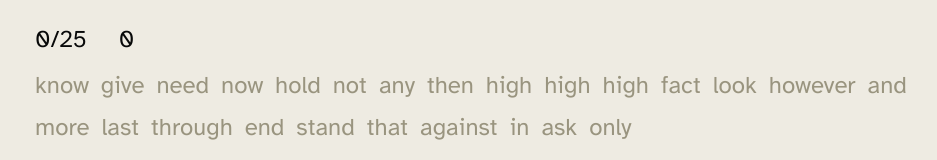
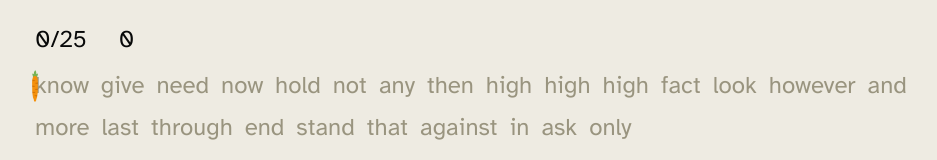
Before and after one commit to SantiagoG14/Type, a React (Create React App) app: page / in a window 1280 px wide. Shown: the part 275-435 px from the top of the page, without its empty margins (141-1078 px from the left). Built offline with nearby package versions, Linux system fonts and the light colour scheme.

Commit message:
optimized caret and fix crash bug

```diff
--- a/src/components/TypeTest/Caret.js
+++ b/src/components/TypeTest/Caret.js
@@ -1,26 +1,24 @@
-import React, { useMemo } from "react"
+import React, { memo } from "react"
 import { motion } from "framer-motion"
 import styled from "styled-components"
 
-export default function Caret({
+export default memo(function Caret({
   caretRef,
   curLeft,
   curTop,
   restartbuttonfocus,
 }) {
-  const cachedLeft = useMemo(() => curLeft, [curLeft])
-  const cachedTop = useMemo(() => curTop, [curTop])
   return (
     <StyledCaret
       as={motion.div}
       ref={caretRef}
-      animate={{ left: cachedLeft, top: cachedTop }}
-      transition={{ ease: "linear", duration: 0.1 }}
+      animate={{ left: curLeft, top: curTop }}
+      transition={{ ease: "linear", duration: 0.11 }}
       imgurl={process.env.PUBLIC_URL + "/carrot.png"}
       restartbuttonfocus={restartbuttonfocus}
     ></StyledCaret>
   )
-}
+})
 
 const StyledCaret = styled.div`
   height: 2rem;
@@ -32,8 +30,6 @@ const StyledCaret = styled.div`
   z-index: 1;
   top: 0;
   left: 0;
-  /* animation: afk 1000ms ease;
-  animation-iteration-count: infinite; */
 
   @keyframes afk {
     0% {
--- a/src/components/TypeTest/RestartButton.js
+++ b/src/components/TypeTest/RestartButton.js
@@ -9,6 +9,7 @@ export default function RestartButton({
     <StyledButton
       ref={restartButtonRef}
       onClick={handleRestartTest}
+      // onSubmit={handleRestartTest}
       tabIndex={0}
       onBlur={() => setRestartButtonFocus(false)}
       onMouseDown={() => setRestartButtonFocus(true)}
--- a/src/components/TypeTest/TypeText.js
+++ b/src/components/TypeTest/TypeText.js
@@ -4,18 +4,23 @@ import TypeWord from "./TypeWord"
 import styled from "styled-components"
 import RestartButton from "./RestartButton"
 import TestConfig from "./TestConfig"
-import useTypeTest, { ACTIONS, MODES } from "../../hooks/useTypeTest"
+import useTypeTest, { MODES } from "../../hooks/useTypeTest"
 import { FEEDBACK } from "../../hooks/useTypeTest"
+import { motion } from "framer-motion"
 
 export default function TypeText() {
   const caretRef = useRef()
   const testWrapperRef = useRef()
+  const testWrapperRect = useRef({ left: 0, top: 0 })
+  const firstWordRect = useRef({ height: 0 })
   const restartButtonRef = useRef()
   const wordsWrapperRef = useRef()
+  const navBarHeight = useRef()
   const [restartButtonFocus, setRestartButtonFocus] = useState(false)
   const [caretLeft, setCaretLeft] = useState(-2)
   const [caretTop, setCaretTop] = useState(0)
-  const [state, dispatch, resetTimer] = useTypeTest()
+  const [state, nextLetter, space, prevLetter, restartTest, setTestConfig] =
+    useTypeTest()
   const adjustCaretPixels = 3
   const wordCountTracker = useRef(new Map())
   const [numOfHiddenWords, setNumOfHiddenWords] = useState(0)
@@ -28,7 +33,40 @@ export default function TypeText() {
     }
   })
 
-  function updateCaretX(pixelsLeftToTest) {
+  useLayoutEffect(() => {
+    testWrapperRect.current = testWrapperRef.current.getBoundingClientRect()
+    firstWordRect.current =
+      wordsWrapperRef.current.children[0].getBoundingClientRect()
+
+    navBarHeight.current =
+      testWrapperRef.current.children[0].getBoundingClientRect().height
+  }, [])
+
+  // effect to set the position of caret
+
+  useEffect(() => {
+    let canceled = false
+
+    const updateCaretPosition = () => {
+      if (canceled) {
+        return
+      }
+
+      const pixelsLeftToTest = testWrapperRect.current.left
+      const pixelsTopToTest = testWrapperRect.current.top
+      const curWordNode =
+        wordsWrapperRef.current.children[state.cwp - numOfHiddenWords]
+      const curWordRect = curWordNode.getBoundingClientRect()
+
+      updateCaretX()
+      updateCaretY(curWordRect)
+      updateScroll(navBarHeight.current)
+
+      function updateCaretY(curWordRect) {
+        setCaretTop(curWordRect.top - pixelsTopToTest)
+      }
+
+      function updateCaretX() {
         const curLetterNode =
           state.clp - 1 < 0
             ? wordsWrapperRef.current.children[state.cwp - numOfHiddenWords]
@@ -36,22 +74,17 @@ export default function TypeText() {
             : wordsWrapperRef.current.children[state.cwp - numOfHiddenWords]
                 .children[state.clp - 1]
         const rect = curLetterNode.getBoundingClientRect()
-    return rect.left - pixelsLeftToTest - adjustCaretPixels
+        setCaretLeft(
+          state.clp - 1 < 0
+            ? rect.left - pixelsLeftToTest - adjustCaretPixels
+            : rect.right - pixelsLeftToTest - adjustCaretPixels
+        )
       }
 
-  function updateCaretY(pixelsTopToTest) {
-    const curWordNode =
-      wordsWrapperRef.current.children[state.cwp - numOfHiddenWords]
-    const rect = curWordNode.getBoundingClientRect()
-    return rect.top - pixelsTopToTest
-  }
-
-  function scroll(curWordRect, pixelsTopToTest, firstWordNode) {
+      function updateScroll(navBarHeight) {
         const row = Math.round(
-      (curWordRect.top -
-        pixelsTopToTest -
-        testWrapperRef.current.children[0].getBoundingClientRect().height) /
-        (firstWordNode.height + 12)
+          (curWordRect.top - pixelsTopToTest - navBarHeight) /
+            (firstWordRect.current.height + 12)
         )
         curRow.current = row
 
@@ -61,81 +94,17 @@ export default function TypeText() {
           }
           setNumOfHiddenWords(wordCountTracker.current.get(0))
         }
-    // setCaretTop(rect.top - pixelsTopToTest)
 
         wordCountTracker.current.set(row, state.cwp + 1)
       }
+    }
 
-  // effect to set the position of caret
+    updateCaretPosition()
 
-  // useLayoutEffect(() => {
-  //   let canceled = false
-
-  //   const updateCaretPosition = () => {
-  //     if (canceled) {
-  //       return
-  //     }
-
-  //     const testWrapperRect = testWrapperRef.current.getBoundingClientRect()
-  //     const pixelsLeftToTest = testWrapperRect.left
-  //     const pixelsTopToTest = testWrapperRect.top
-
-  //     if (state.clp - 1 < 0) {
-  //       const curLetterNode =
-  //         wordsWrapperRef.current.children[state.cwp - numOfHiddenWords]
-  //           .children[0]
-  //       const rect = curLetterNode.getBoundingClientRect()
-  //       setCaretLeft(rect.left - pixelsLeftToTest - adjustCaretPixels)
-  //     } else {
-  //       const curLetterNode =
-  //         wordsWrapperRef.current.children[state.cwp - numOfHiddenWords]
-  //           .children[state.clp - 1]
-  //       const rect = curLetterNode.getBoundingClientRect()
-  //       setCaretLeft(rect.right - pixelsLeftToTest - adjustCaretPixels)
-  //     }
-
-  //     const curWordNode =
-  //       wordsWrapperRef.current.children[state.cwp - numOfHiddenWords]
-  //     const firstWordNode =
-  //       wordsWrapperRef.current.children[0].getBoundingClientRect()
-  //     const rect = curWordNode.getBoundingClientRect()
-
-  //     // scroll behavior
-
-  //     const row = Math.round(
-  //       (rect.top -
-  //         pixelsTopToTest -
-  //         testWrapperRef.current.children[0].getBoundingClientRect().height) /
-  //         (firstWordNode.height + 12)
-  //      curRow.current = row
-  //     )
-  //     if (row === 2) {
-  //       if (wordCountTracker.current.get(2)) {
-  //         wordCountTracker.current.set(0, wordCountTracker.current.get(2) - 1)
-  //       }
-  //       setNumOfHiddenWords(wordCountTracker.current.get(0))
-  //     }
-  //     setCaretTop(rect.top - pixelsTopToTest)
-
-  //     wordCountTracker.current.set(row, state.cwp + 1)
-  //   }
-
-  //   console.time("updating caret")
-
-  //   updateCaretPosition()
-
-  //   console.timeEnd("updating caret")
-  //   return () => {
-  //     canceled = true
-  //   }
-  // }, [
-  //   state.clp,
-  //   state.cwp,
-  //   state.tt,
-  //   numOfHiddenWords,
-  //   testWrapperRef,
-  //   wordsWrapperRef,
-  // ])
+    return () => {
+      canceled = true
+    }
+  }, [state.clp, state.cwp, numOfHiddenWords, testWrapperRect, firstWordRect])
 
   useEffect(() => {
     let mounted = true
@@ -150,37 +119,30 @@ export default function TypeText() {
   }, [restartButtonFocus])
 
   const handleKeydown = (e) => {
-    if (!isTestOver()) {
+    if (isTestOver()) {
+      return
+    }
+
     if (e.key.length === 1 && e.key !== " ") {
-        e.preventDefault()
       setRestartButtonFocus(false)
-        dispatch({
-          type: ACTIONS.MOVE_NEXT_LETTER,
-          payload: {
-            word: state.currentWordStr,
-            key: e.key,
-          },
-        })
+      nextLetter(e.key)
     } else if (e.key === "Backspace") {
-        dispatch({ type: ACTIONS.MOVE_PREV_LETTER })
+      prevLetter()
     } else if (e.key === " ") {
       if (restartButtonFocus) {
         e.preventDefault()
         setRestartButtonFocus(false)
       }
-        dispatch({ type: ACTIONS.MOVE_NEXT_WORD })
+      space()
     } else if (e.key === "Tab") {
+      setRestartButtonFocus(true)
       e.preventDefault()
-        setRestartButtonFocus(true)
-      }
     }
   }
 
   const handleRestartTest = () => {
-    dispatch({ type: ACTIONS.RESTART_TEST })
+    restartTest()
     setRestartButtonFocus(false)
-    resetTimer(state.tc.length)
-    // caretCol.current = -1
     wordCountTracker.current = new Map()
     setNumOfHiddenWords(0)
   }
@@ -199,9 +161,8 @@ export default function TypeText() {
   return (
     <>
       <TestConfig
-        dispatch={dispatch}
+        setTestConfig={setTestConfig}
         testConfig={state.tc}
-        resetTimer={resetTimer}
         appear={
           state.timing === 0
             ? state.clp === 0 && state.cwp === 0
@@ -229,7 +190,12 @@ export default function TypeText() {
           </div>
 
           <div style={{ overflow: "hidden" }}>
-            <WordsWrapper ref={wordsWrapperRef}>
+            <WordsWrapper
+              ref={wordsWrapperRef}
+              as={motion.div}
+              animate={{ x: 0 }}
+              transition={{ type: "spring", duration: 0.2 }}
+            >
               {state.tt.map((word, i) => {
                 const key = word
                   .filter((letter) => letter.feedback !== FEEDBACK.OUT_OF_BND)
@@ -248,12 +214,12 @@ export default function TypeText() {
             </WordsWrapper>
           </div>
 
-          {/* <Caret
+          <Caret
             caretRef={caretRef}
             curLeft={caretLeft}
             curTop={caretTop}
             restartbuttonfocus={restartButtonFocus.toString()}
-          /> */}
+          />
         </TestWrapper>
 
         <RestartButton
@@ -308,9 +274,7 @@ const WordsWrapper = styled.div`
   transition: top 200ms ease;
   cursor: default;
   pointer-events: none;
-  /* overflow: hidden; */
   align-content: flex-start;
-  height: 125.1428604125977px;
-  /* top: 16px; */
+  height: 125.1428604125977px; // height for 3 lines of text
   position: relative;
 `
--- a/src/components/TypeTest/TypeWord.js
+++ b/src/components/TypeTest/TypeWord.js
@@ -1,7 +1,8 @@
 import styled from "styled-components"
 import TypeLetter from "./TypeLetter"
 import { FEEDBACK } from "../../hooks/useTypeTest"
-import { useMemo, memo } from "react"
+import { memo } from "react"
+import { motion } from "framer-motion"
 
 export default memo(function TypeWord({
   word,
@@ -9,7 +10,6 @@ export default memo(function TypeWord({
   myPosition,
   curWordPos,
 }) {
-  const cachedWord = useMemo(() => word, [word])
   const underlineIncorrect = () => {
     if (myPosition < curWordPos) {
       return (
@@ -24,8 +24,16 @@ export default memo(function TypeWord({
     return false
   }
   return (
-    <StyledTypeWord ref={currentWordRef} underline={underlineIncorrect()}>
-      {cachedWord.map((letter) => (
+    <StyledTypeWord
+      ref={currentWordRef}
+      underline={underlineIncorrect()}
+      // as={motion.div}
+      // layout
+      // animate={{ opacity: 1 }}
+      // exit={{ opacity: 0 }}
+      // transition={{ duration: 0.1 }}
+    >
+      {word.map((letter) => (
         <TypeLetter letter={letter} key={letter.id} />
       ))}
     </StyledTypeWord>
@@ -36,10 +44,12 @@ const StyledTypeWord = styled.div`
   display: flex;
   font-size: 1.5rem;
   font-family: ${({ theme }) => theme.font.primary}, sans-serif;
-  text-decoration: ${({ underline }) => (underline ? "underline" : "")};
-  text-decoration-color: ${({ theme }) => theme.colors.incorrect};
-  text-underline-offset: 0.35rem;
   margin-right: 12px;
-  margin-bottom: 12px;
+  margin-bottom: 10px;
+  transition: border 100ms ease-in;
+  border-bottom: ${({ underline, theme }) =>
+    underline
+      ? `solid 2px ${theme.colors.incorrect}`
+      : `solid 2px ${theme.colors.bg}`};
   font-weight: 400;
 `
```
Also changed, not shown: src/components/TypeTest/TestConfig.js (+12 -22 lines), src/hooks/useTypeTest.js (+43 -5 lines). Lines whose indentation alone changed are shown as unchanged.
